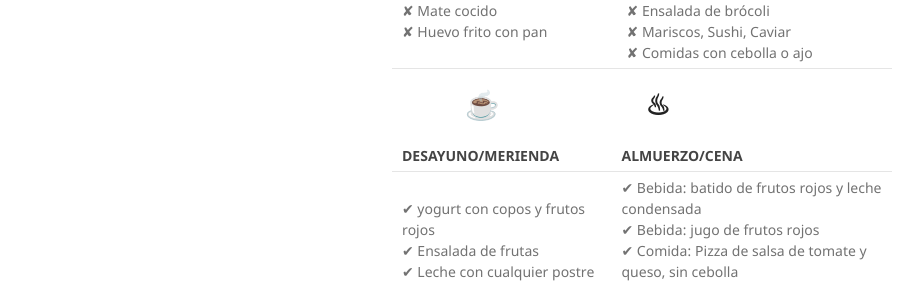
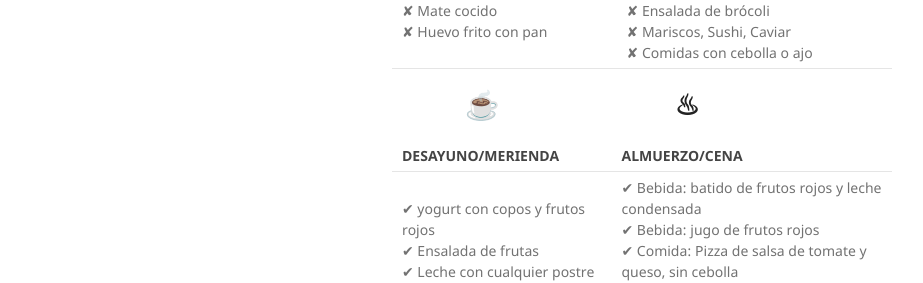
Before and after one commit to BlairSander/costella, a Jekyll site: the page built from dieta.md, in a window 1280 px wide. Shown: the part 439-722 px from the top of the page, without its empty margins (178-1101 px from the left). Built offline with Jekyll 4.4.1, drawn with Linux system fonts in a browser that asks for light colours; our own code applies the rules of GitHub Pages for plain Markdown files.

Commit message:
Update dieta.md

```diff
--- a/dieta.md
+++ b/dieta.md
@@ -11,7 +11,7 @@ Es omnívora. Su hábito alimenticio se basa en dulces, azúcares, frutas, cerea
 | ✔ yogurt con copos y frutos rojos <br>✔ Ensalada de frutas <br>✔ Leche con cualquier postre dulce <br>✔ Submarino con tostados <br>✔ Facturas con café <br>✔ Arroz con leche <br>✘ Mate cocido <br>✘ Huevo frito con pan | ✔ Bebida: batido de frutos rojos y leche condensada <br>✔ Bebida: jugo de frutos rojos <br>✔ Comida: Pizza de salsa de tomate y queso, sin cebolla <br>✔ Comida: patas de pollo frito y papas fritas <br>✔ Comida: Pastas con 4 quesos <br>✔ Postre: Torta helada/Helado <br>✘ Ensalada de brócoli <br>✘ Mariscos, Sushi, Caviar <br> ✘ Comidas con cebolla o ajo |
 
 
-# &nbsp;&nbsp;&nbsp;&nbsp;&nbsp;&nbsp;&nbsp;&nbsp;&nbsp; ☕  &nbsp;&nbsp;&nbsp;&nbsp;&nbsp;&nbsp;&nbsp;&nbsp;&nbsp;&nbsp;&nbsp;&nbsp;&nbsp;&nbsp;&nbsp;&nbsp;&nbsp;&nbsp;  ♨
+# &nbsp;&nbsp;&nbsp;&nbsp;&nbsp;&nbsp;&nbsp;&nbsp;&nbsp; ☕  &nbsp;&nbsp;&nbsp;&nbsp;&nbsp;&nbsp;&nbsp;&nbsp;&nbsp;&nbsp;&nbsp;&nbsp;&nbsp;&nbsp;&nbsp;&nbsp;&nbsp;&nbsp;&nbsp;&nbsp;&nbsp;&nbsp;  ♨
 
 |DESAYUNO/MERIENDA | ALMUERZO/CENA |
 |:------------------|:------------------|
```
